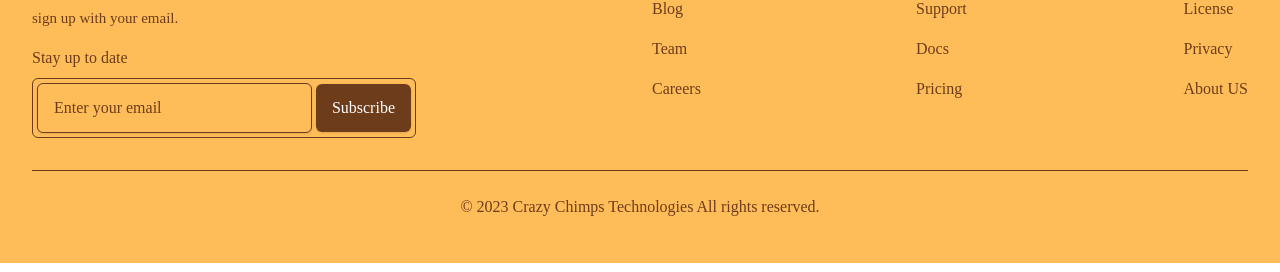
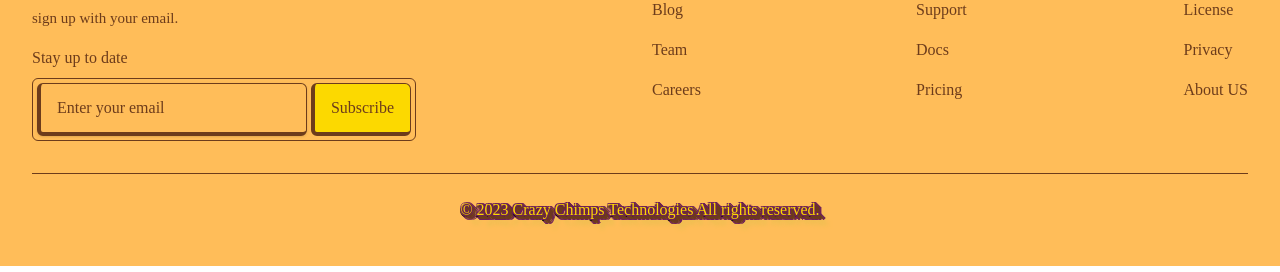
Before and after one commit to haidaralimasu/crazychimps.tech, a React (Create React App) app: page / in a window 1280 px wide. Shown: the part 224-496 px from the top of the page. Built offline with nearby package versions, Linux system fonts and the light colour scheme.

Commit message:
header section

```diff
--- a/src/components/Footer/index.js
+++ b/src/components/Footer/index.js
@@ -107,19 +107,16 @@ const Footer = () => {
               <label className="block pt-4 pb-2 close_banana">
                 Stay up to date
               </label>
-              <div className="max-w-sm flex items-center border border-btnbrown rounded-md p-1">
+              <div className="max-w-sm flex items-center border border-btnbrown  rounded-md p-1">
                 <input
                   // onChange={(e) => {
                   //   setEmail(e.target.value);
                   // }}
                   type="email"
                   placeholder="Enter your email"
-                  className="w-full bg-primaryyellow border border-btnbrown placeholder-btnbrown p-2.5 outline-none py-3 px-4 rounded-md shadow mr-1 text_cur"
+                  className="w-full border-b-4 border-l-4 bg-primaryyellow border border-btnbrown placeholder-btnbrown p-2.5 outline-none py-3 px-4 rounded-md shadow mr-1 text_cur"
                 />
-                <button
-                  // onClick={() => validateEmail(email)}
-                  className="py-3 px-4 text-white bg-btnbrown monkey hover:bg-btnyellow hover:text-btnbrown hover:ease-in-out duration-300 open_banana rounded-md shadow"
-                >
+                <button className="flex items-center border-btnbrown border-b-4 border-l-4 open_banana justify-center gap-x-2 py-3 px-4 text-btnbrown bg-btnyellow  hover:border-t-4 hover:border-r-4  hover:border-b-0 hover:border-l-0 hover:ease-in-out duration-300 font-medium duration-150 active:bg-gray-100 border rounded-md md:inline-flex">
                   Subscribe
                 </button>
               </div>
@@ -145,8 +142,8 @@ const Footer = () => {
             ))}
           </div>
         </div>
-        <div className="mt-8 py-6 border-t border-btnbrown items-center justify-center sm:flex">
-          <div className="mt-4 sm:mt-0">
+        <div className="mt-8 py-6 border-t  border-btnbrown items-center justify-center sm:flex">
+          <div className="mt-4 sm:mt-0 three_h">
             &copy; 2023 Crazy Chimps Technologies All rights reserved.
           </div>
         </div>
--- a/src/styles.css
+++ b/src/styles.css
@@ -34,7 +34,7 @@
     pointer; /* Webkit */
 }
 
-.text_cur {
+input {
   cursor: url("./assets/cursour/xterm.svg") 0 0, pointer; /* Legacy */
   cursor: url("./assets/cursour/xterm.svg") 0 0, pointer; /* FF */
   cursor: -webkit-image-set(
```
